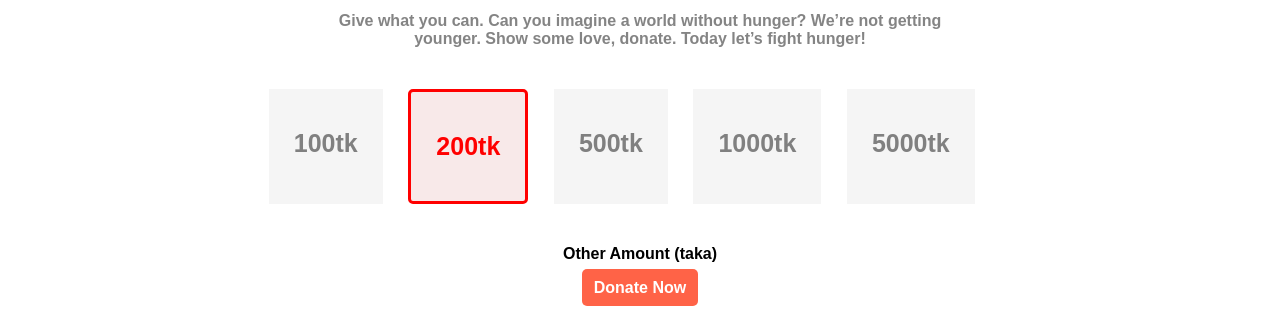
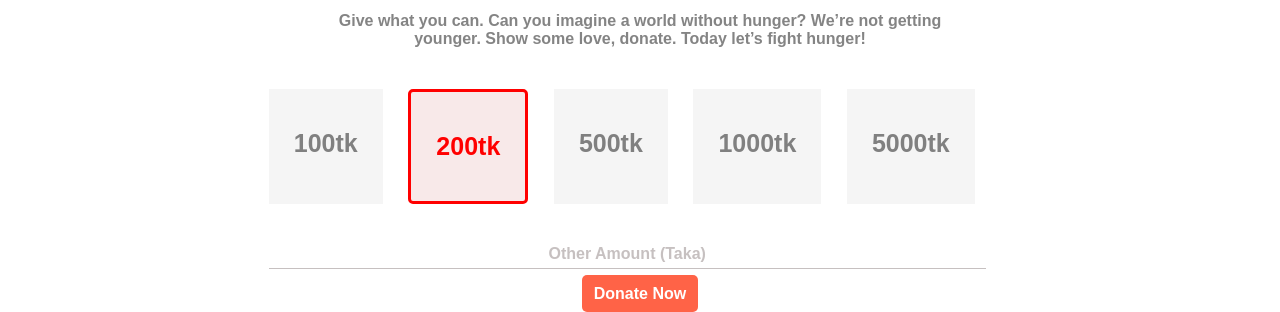
Before and after one commit to MdMizanurRahman1/assignment-1, a plain HTML site: page index.html in a window 1280 px wide. Shown: the part 549-861 px from the top of the page. Drawn offline with Linux system fonts and the light colour scheme.

Commit message:
border added

```diff
--- a/index.html
+++ b/index.html
@@ -37,8 +37,11 @@
             <h3>1000tk</h3>
             <h3>5000tk</h3>
         </div>
-        <p> Other Amount (taka)</p>
+        <p id="amount"> Other Amount (Taka)</p>
+
         <a class="link-donate-button" target="_blank" href="">Donate Now</a>
+
+
     </div>
 </section>
 </body>
--- a/style.css
+++ b/style.css
@@ -78,3 +78,12 @@ h3 {
     border-radius: 5px;
     background-color: rgb(248, 233, 233);
 }
+
+#amount {
+    border-bottom: 1px solid rgb(156, 145, 145, 0.571);
+    padding-bottom: 5px;
+    width: 56%;
+    position: relative;
+    left: 21%;
+    color: rgba(156, 145, 145, 0.571);
+}
```
